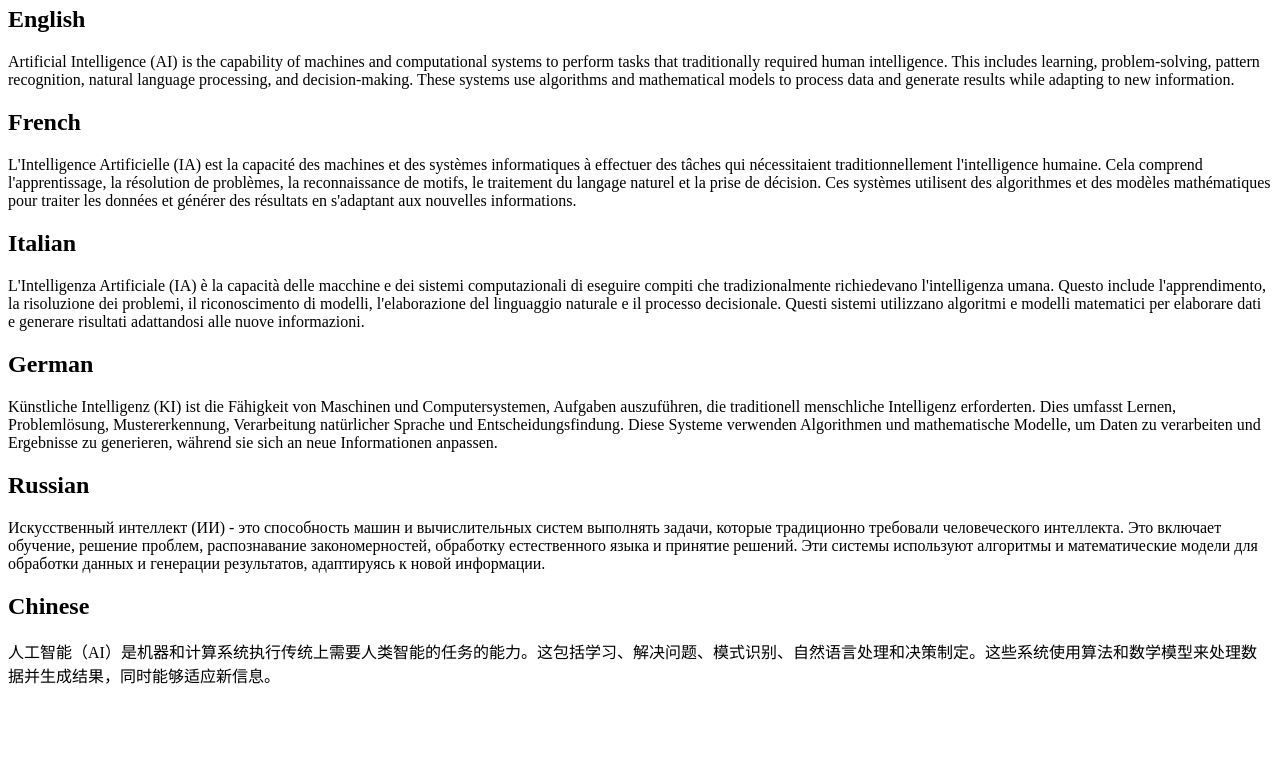
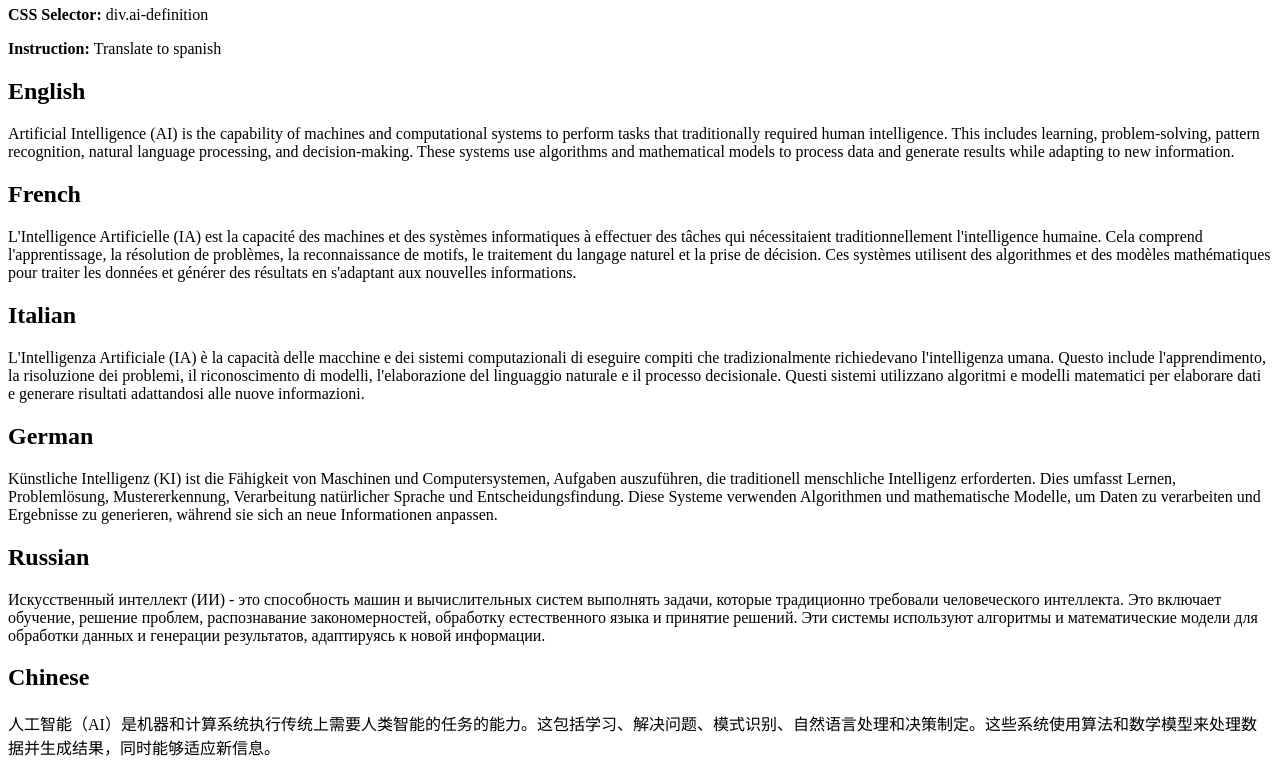
Before and after one commit to pablobenitomar/insAIght-samples, a plain HTML site: page translation.html in a window 1280 px wide. Shown: the part 60-827 px from the top of the page. Before the commit the page ends 800 px from the top, so only its background shows below. Drawn offline with Linux system fonts and the light colour scheme.

Commit message:
add instructions

```diff
--- a/translation.html
+++ b/translation.html
@@ -4,6 +4,9 @@
     </head>
     <body>
         <h1>Test site for insAIght</h1>
+        <p> <b>CSS Selector: </b> div.ai-definition </p>
+        <p> <b>Instruction: </b> Translate to spanish </p>
+
         <h2>English</h2>
         <div class="ai-definition">
         Artificial Intelligence (AI) is the capability of machines and computational systems to perform tasks that traditionally required human intelligence. This includes learning, problem-solving, pattern recognition, natural language processing, and decision-making. These systems use algorithms and mathematical models to process data and generate results while adapting to new information.
```
Also changed, not shown: sentiment.html (+3 -3 lines). Lines whose indentation alone changed are shown as unchanged.
